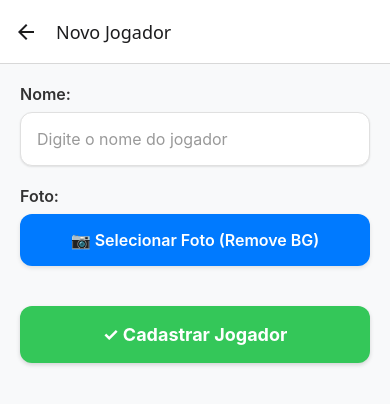
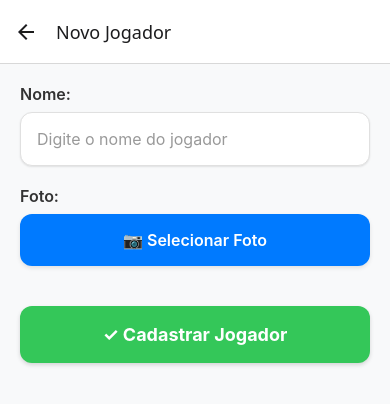
Before and after one commit to DevSpinola/fifa-card-maker, a React Native app in the folder fifa-card-builder/: screen /CreatePlayer in a window 390 px wide. Shown: the top 404 px of the page. Built offline with nearby package versions, Linux system fonts and the light colour scheme.

Commit message:
chore: Update label

```diff
--- a/fifa-card-builder/screens/CreatePlayer.js
+++ b/fifa-card-builder/screens/CreatePlayer.js
@@ -251,7 +251,7 @@ export default function CreatePlayer({ navigation, route }) {
         {processingImage ? (
           <ActivityIndicator color="#fff" />
         ) : (
-          <Text style={styles.photoButtonText}>📷 Selecionar Foto (Remove BG)</Text>
+          <Text style={styles.photoButtonText}>📷 Selecionar Foto</Text>
         )}
       </TouchableOpacity>
       {photo && (
```
